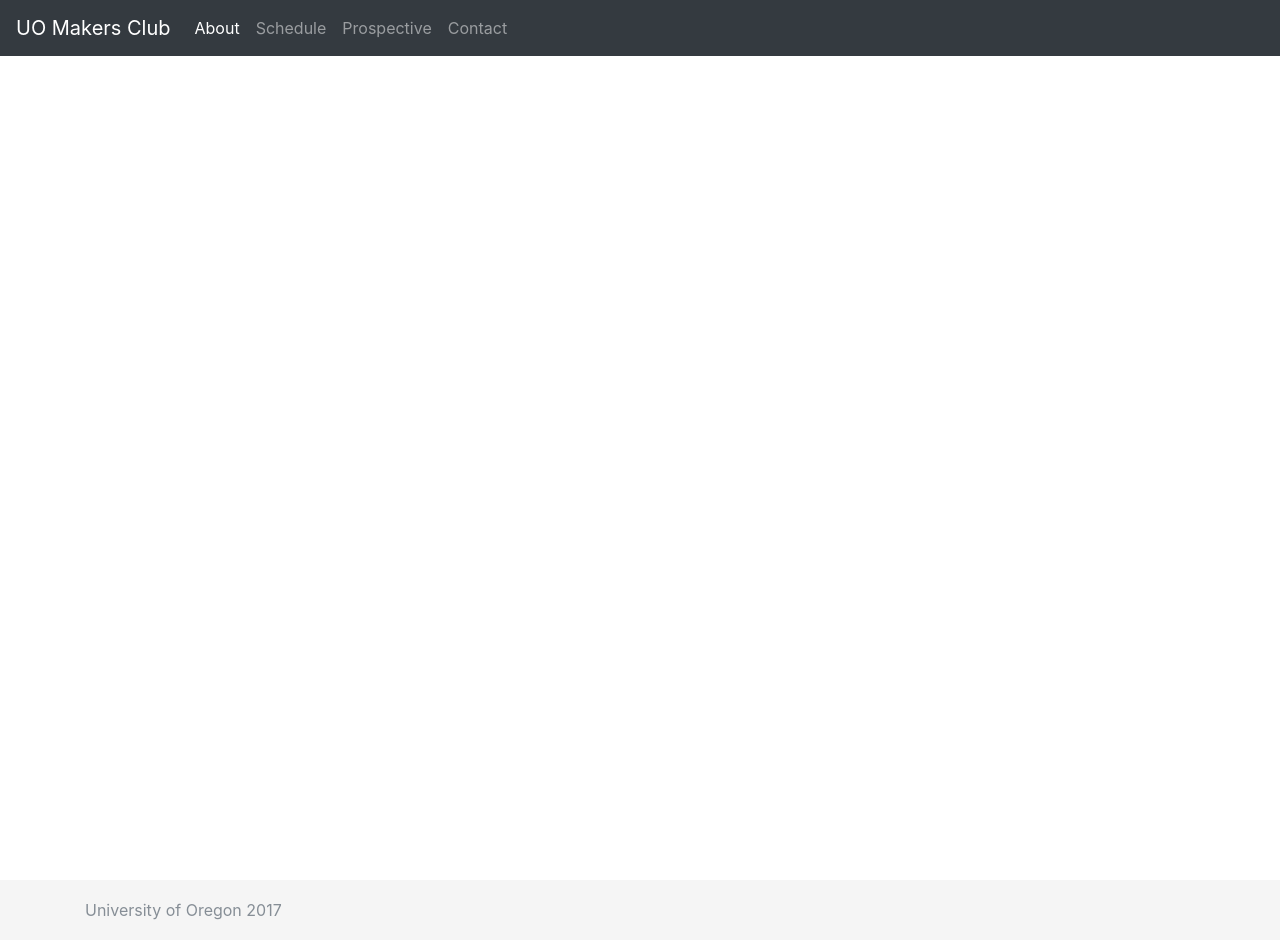
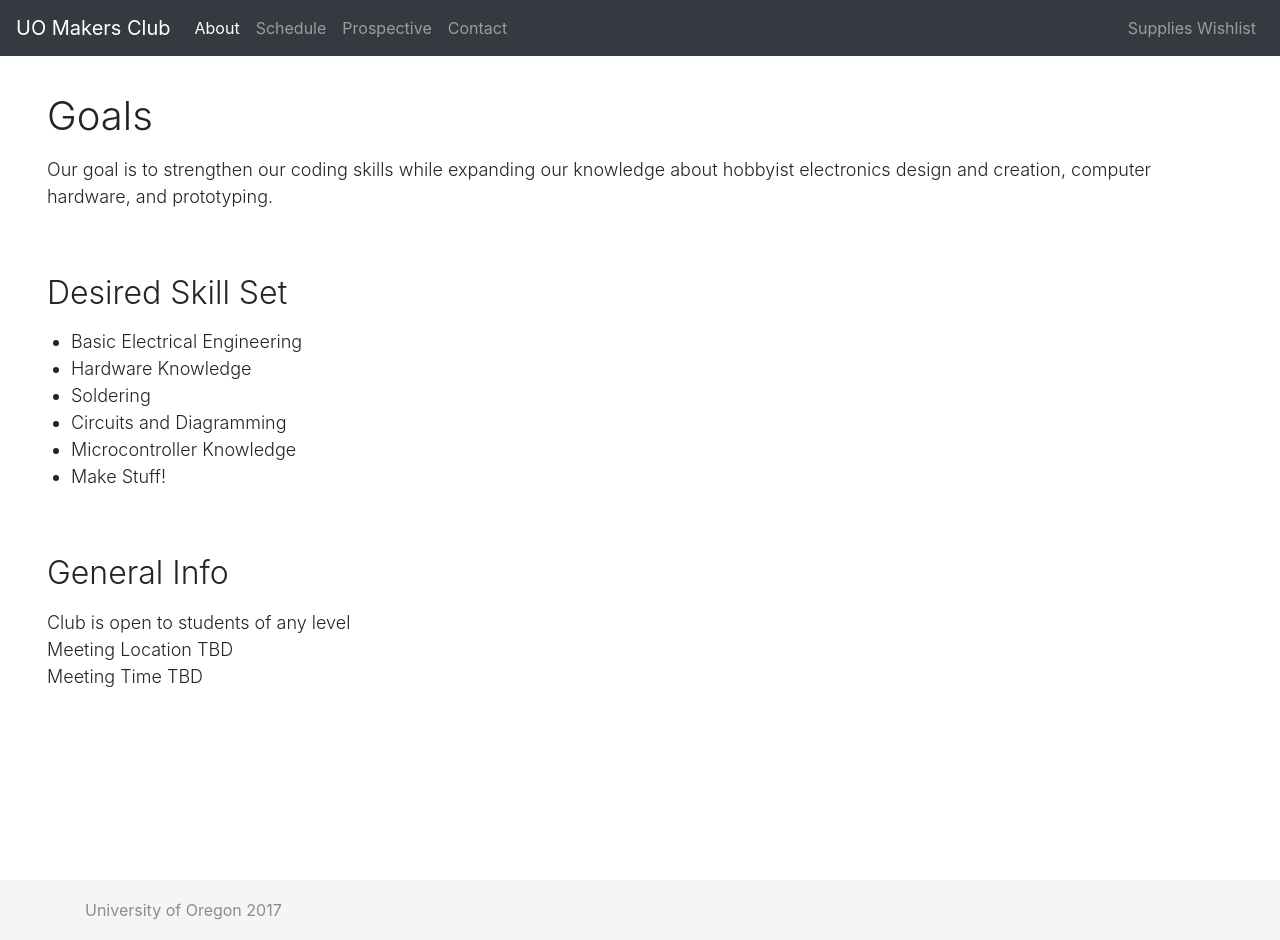
Before and after one commit to tcolb/uo-makers-club, a PHP site: page /about.php in a window 1280 px wide. Run offline with PHP 8.4, Linux system fonts and the light colour scheme; some libraries are stand-ins or nearby versions.

Commit message:
all info on site, index page still in testing

```diff
--- a/about.php
+++ b/about.php
@@ -3,7 +3,31 @@ $title = "About";
 include('includes/header.php'); ?>
 
 <div class="container-fluid">
-
+  <div class="customBlock">
+    <h1 class="customTitle">Goals</h1>
+    <p class="customText">
+      Our goal is to strengthen our coding skills while expanding our knowledge about hobbyist electronics design and creation, computer hardware, and prototyping.
+    </p>
+  </div>
+  <div class="customBlock">
+    <h2 class="customTitle">Desired Skill Set</h2>
+    <ul class="customText" style="padding-left: 2.5rem">
+      <li>Basic Electrical Engineering</li>
+      <li>Hardware Knowledge</li>
+      <li>Soldering</li>
+      <li>Circuits and Diagramming</li>
+      <li>Microcontroller Knowledge</li>
+      <li>Make Stuff!</li>
+    </ul>
+  </div>
+  <div class="customBlock">
+    <h2 class="customTitle">General Info</h2>
+    <p class="customText">
+      Club is open to students of any level </br>
+      Meeting Location TBD </br>
+      Meeting Time TBD </br>
+    </p>
+  </div>
 </div>
 
 <script>
--- a/includes/header.php
+++ b/includes/header.php
@@ -39,5 +39,10 @@
           <a class="nav-link" href="/contact.php">Contact</a>
         </li>
       </ul>
+      <ul class="navbar-nav navbar-right">
+        <li class="nav-item" id="hi_wishlist">
+          <a class="nav-link" target="_blank" href="http://a.co/9xLeC09">Supplies Wishlist</a>
+        </li>
+      </ul>
     </div>
   </nav>
--- a/schedule.php
+++ b/schedule.php
@@ -3,6 +3,7 @@ $title = "Schedule";
 include('includes/header.php'); ?>
 
 <div class="container-fluid">
+<div class="customBlock">
 
   <div class="row">
     <div class="card">
@@ -108,7 +109,7 @@ include('includes/header.php'); ?>
     </div>
   </div>
 
-
+</div>
 </div>
 
 <script>
--- a/static/base.css
+++ b/static/base.css
@@ -1,3 +1,8 @@
+/*
+sticky footer
+https://css-tricks.com/couple-takes-sticky-footer/
+*/
+
 body, html {
   height: 100%;
 }
@@ -33,3 +38,20 @@ body, html {
 .customBlock {
   padding: 1rem;
 }
+
+.customTitle {
+  padding: 1rem;
+  padding-bottom: 0.5rem;
+  font-weight: 300;
+}
+
+.customText {
+  font-weight: 300;
+  font-size: 1.125rem;
+  padding-left: 1rem;
+  padding-right: 1rem;
+}
+
+.list-group > .list-group-item > a {
+  font-weight: 500;
+}
```
Also changed, not shown: contact.php (+6 -6 lines), prospective.php (+6 -7 lines).
